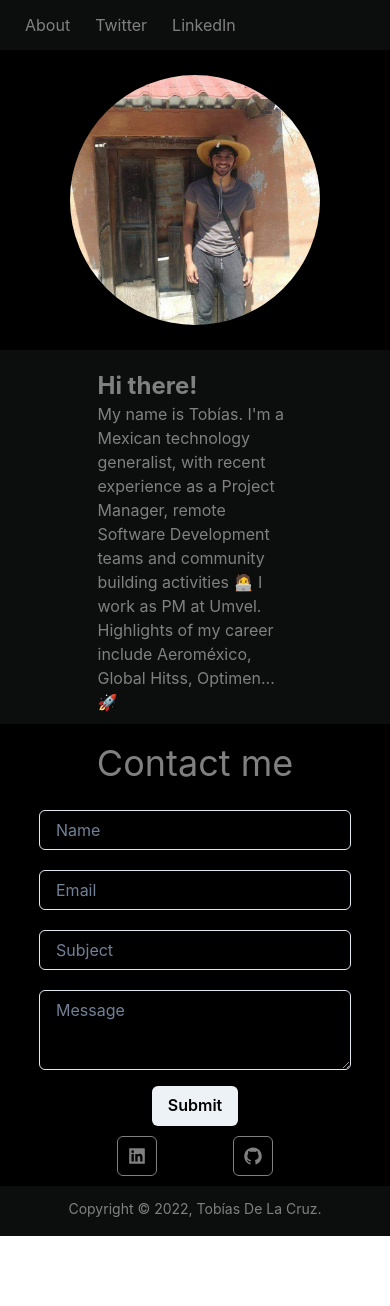
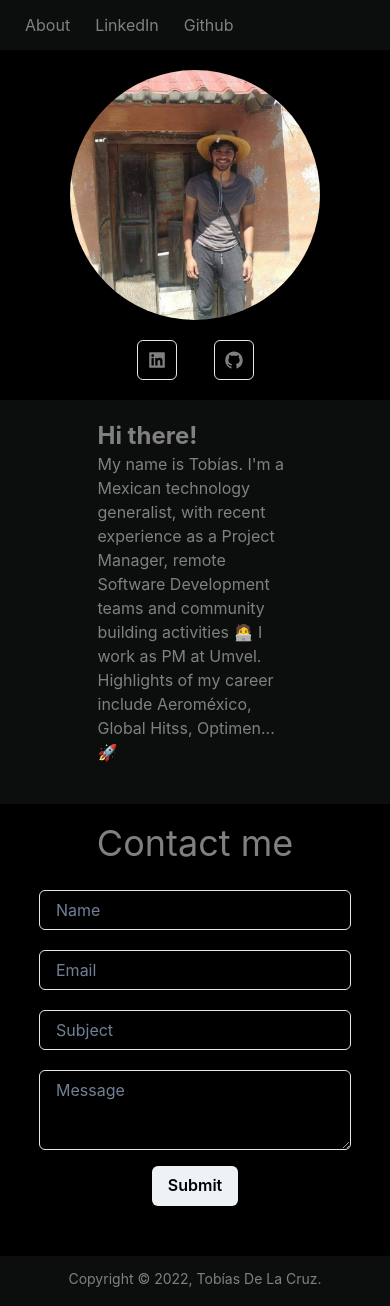
Before and after one commit to juantobiasdl7/personal-site, a React (Create React App) app: page / in a window 390 px wide. Before the commit the page ends 1236 px from the top, so only its background shows below. Built offline with nearby package versions, Linux system fonts and the light colour scheme.

Commit message:
I added responsiveness to the Contact me form and changed position of the LinkedIn and Github Buttons.

```diff
--- a/package.json
+++ b/package.json
@@ -14,6 +14,7 @@
     "react": "^18.2.0",
     "react-dom": "^18.2.0",
     "react-icons": "^4.4.0",
+    "react-responsive": "^9.0.0",
     "react-scripts": "5.0.1",
     "web-vitals": "^2.1.4"
   },
--- a/src/App.css
+++ b/src/App.css
@@ -35,4 +35,5 @@
   to {
     transform: rotate(360deg);
   }
+
 }
--- a/src/App.js
+++ b/src/App.js
@@ -1,9 +1,12 @@
 import './App.css';
-import { Avatar, Wrap, Image } from '@chakra-ui/react';
+import { useMediaQuery } from 'react-responsive';
 import go from './Untitled.jpg';
-import { Grid, GridItem, Flex, Spacer, Box, Text, Center, Heading, IconButton, Link, Button, FormControl, Input, Textarea} from '@chakra-ui/react';
+import { HStack, Image, Flex, Spacer, Box, Text, Center, Heading, IconButton, Link, Button, FormControl, Input, Textarea} from '@chakra-ui/react';
 import { Icon } from '@chakra-ui/react'
 import { AiFillLinkedin, AiFillGithub } from 'react-icons/ai';
+
+
+
 
 function LinkedIn() {
   return <Icon as={AiFillLinkedin} />
@@ -15,44 +18,66 @@ function Github() {
 
 
 function App() {
+
+  const isNotDesktop = useMediaQuery({ query: '(max-Width: 800px)' });
+  const isDesktop = useMediaQuery({ query: '(min-Width: 801px)' });
+
   return (
 
-      <Box>
-        <Flex color='gray' h='50px' align='center' bg='#0c0d0d' w='100%' pos='fixed' >
-          <Box ml='25px'>
-            <Text>About</Text>
-          </Box>
-          <Box ml='25px'>
-            <Text>Twitter</Text>
-          </Box>
-          <Box ml='25px'>
-            <Text>LinkedIn</Text>
-          </Box>
+      <Box >
+
+        <Flex color='gray' h='50px' align='center' bg='#0c0d0d' w='100%' pos='fixed' zIndex='1'>
+          <Link ml='25px'>About</Link>
+          <Link ml='25px' href='https://www.linkedin.com/in/tob%C3%ADas/'>LinkedIn</Link>
+          <Link ml='25px' href='https://github.com/juantobiasdl7'>Github</Link>
         </Flex>
 
-        <Flex w='100%' wrap='wrap' pt='50px'>
-          <Box w='100%' h='300px' bg='black'>
-            <Flex w='100%' h='100%' justify='center' align='center'>
+        <Flex w='100%' wrap='wrap' pt='100px' bg='black'>
+          <Box w='100%' h='300px' pb='50px'>
+            <Flex w='100%' h='100%' justify='center' align='center' direction='column'>
               <Image
                     borderRadius='full'
                     boxSize='250px'
                     src= {go}
                     alt='Tobías De La Cruz'
               />
+              <Box pt='20px' w={['30%', null, '15%']}>
+                <Flex >
+                  <Link href='https://www.linkedin.com/in/tob%C3%ADas/'>
+                    <IconButton
+                      variant='outline'
+                      color='gray'
+                      fontSize='20px'
+                      icon={<LinkedIn/>}
+                    />
+                  </Link>
+                  <Spacer/>
+                  <Link href='https://github.com/juantobiasdl7'>
+                    <IconButton
+                      variant='outline'
+                      color='gray'
+                      fontSize='20px'
+                      href=''
+                      icon={<Github/>}
+                    />
+                  </Link>
+                </Flex>
+              </Box>
             </Flex>
           </Box>
-          <Box w='100%' h='fit-content' bg='#0c0d0d' color='gray' pb='10px'>
-            <Heading as='h1' size='lg' noOfLines={1} ml='25%' mt='20px'>Hi there!</Heading>
-             <Text w='50%' ml='25%'>My name is Tobías. I'm a Mexican technology generalist, with recent experience as a Project Manager, remote Software Development teams and community building activities 🧑‍💻
+          <Box w='100%' h='fit-content' bg='#0c0d0d' color='gray' pb='40px'>
+            <Heading as='h1' size='lg' noOfLines={1} ml={['25%',null,'15%']} mt='20px'>Hi there!</Heading>
+             <Text w={['50%',null,'70%']} ml={['25%',null,'15%']}>My name is Tobías. I'm a Mexican technology generalist, with recent experience as a Project Manager, remote Software Development teams and community building activities 🧑‍💻
              I work as PM at Umvel. Highlights of my career include Aeroméxico, Global Hitss, Optimen... 🚀</Text>
           </Box>
-          <Box w='100%' h='fit-content' bg='black' color='gray' pb='10px'>
+
+          { isNotDesktop && <Box w='100%' h='fit-content' bg='black' color='gray'  >
           <FormControl>
             <Flex direction='column' align='center'>
               <Center >
                 <Text mt='12px' mb='20px' fontSize='4xl'>Contact me</Text>
               </Center>
-              <Input w='80%' mb='20px' placeholder='Name' />
+              <Input w={{base:'80%', sm:'80%'}} mb='20px' placeholder='Name' />
               <Input w='80%' mb='20px' type='email' placeholder='Email' />
               <Input w='80%' mb='20px' placeholder='Subject' />
               <Textarea w='80%' placeholder='Message' h='89%' />
@@ -61,37 +86,53 @@ function App() {
                 color='black'
                 variant='solid'
                 type='submit'
+                mb='50px'
               >
                   Submit
               </Button>
-              <Box pt='10px' w='40%'>
-                <Flex>
-                  <Link href='https://www.linkedin.com/in/tob%C3%ADas/'>
-                    <IconButton
-                      variant='outline'
-                      colorScheme='white'
-                      aria-label='Call Sage'
-                      fontSize='20px'
-                      icon={<LinkedIn/>}
-                    />
-                  </Link>
-                  <Spacer/>
-                  <Link href='https://github.com/juantobiasdl7'>
-                    <IconButton
-                      variant='outline'
-                      colorScheme='white'
-                      aria-label='Call Sage'
-                      fontSize='20px'
-                      href=''
-                      icon={<Github/>}
-                    />
-                  </Link>
+              </Flex>
+            </FormControl>
+          </Box>
+          }
+
+          { isDesktop &&
+          <Box w='100%' h='fit-content' bg='black' color='gray' pb='40px' >
+          <FormControl>
+            <Flex direction='column' align='center'>
+              <Box>
+                <Center >
+                  <Text mt='12px' mb='20px' fontSize='4xl'>Contact me</Text>
+                </Center>
+              </Box>
+              <Box w='80%'>
+                <Flex justify='center'>
+                  <Box w='40%'>
+                    <Flex direction='column' align='center'>
+                      <Input w='90%' mb='20px' placeholder='Name' />
+                      <Input w='90%' mb='20px' type='email' placeholder='Email' />
+                      <Input w='90%' mb='20px' placeholder='Subject' />
+                    </Flex>
+                  </Box>
+                  <Box w='60%'>
+                    <Textarea w='100%' placeholder='Message' h='89%' />
+                  </Box>
                 </Flex>
+              </Box>
+              <Box>
+                <Button
+                mt={4}
+                color='black'
+                variant='solid'
+                type='submit'
+              >
+                  Submit
+              </Button>
               </Box>
               </Flex>
             </FormControl>
+          </Box>
+          }
 
-          </Box>
           <Box w='100%' h='50px' bg='#0c0d0d' color='gray'>
             <Center >
               <Text mt='12px' fontSize='sm'>Copyright © 2022, Tobías De La Cruz.  </Text>
```
Also changed, not shown: 1 other file (tests, documents, lock files or other folders).
